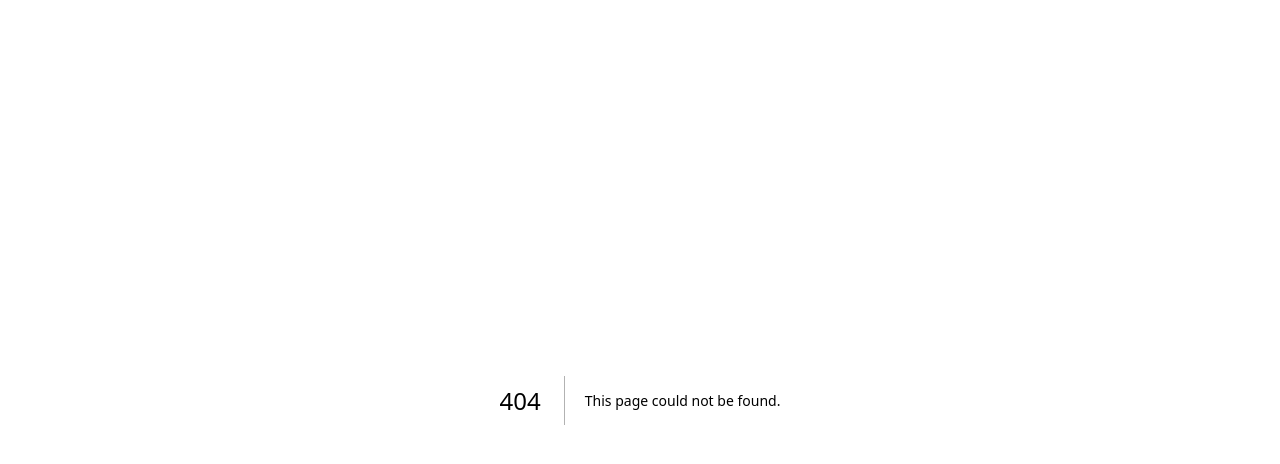
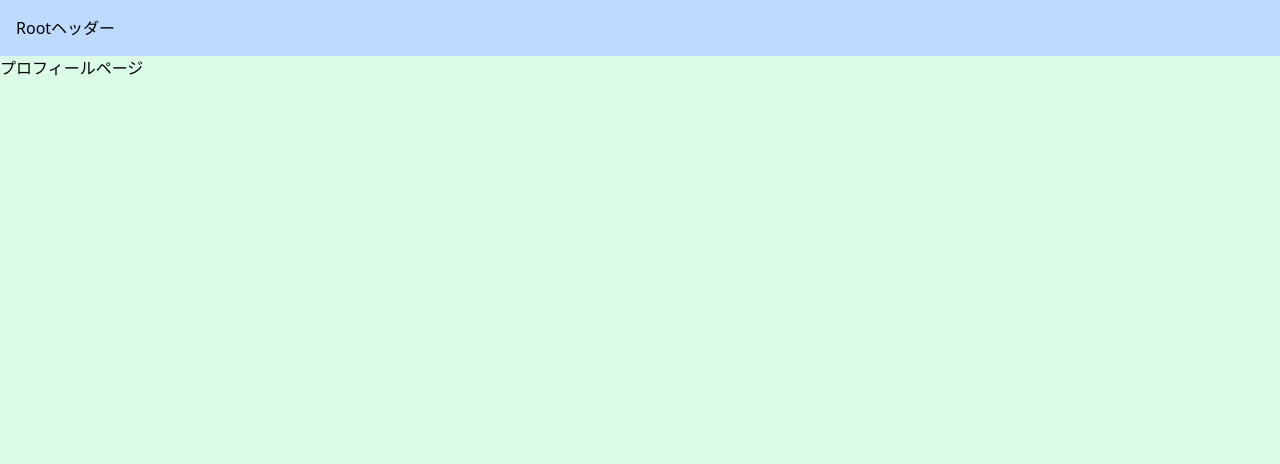
Before and after one commit to Jigubkmn/next-udemy-basic, a Next.js app: page /about/profile in a window 1280 px wide. Before the commit this address had no page. Shown: the top 464 px of the page. Built offline with nearby package versions, Linux system fonts and the light colour scheme.

Commit message:
layoutの反映ファイル

```diff
--- /dev/null
+++ b/src/app/about/layout.tsx
@@ -0,0 +1,11 @@
+export default function AboutLayout({
+  children,
+}: Readonly<{
+  children: React.ReactNode;
+}>) {
+  return (
+    <div className="bg-green-100 h-screen">
+      {children}
+    </div>
+  )
+}
--- /dev/null
+++ b/src/app/about/profile/page.tsx
@@ -0,0 +1,5 @@
+export default function ProfilePage() {
+  return (
+    <div>プロフィールページ</div>
+  )
+}
--- a/src/app/layout.tsx
+++ b/src/app/layout.tsx
@@ -13,8 +13,11 @@
   children: React.ReactNode;
 }>) {
   return (
-    <html lang="en">
+    <html lang="ja">
       <body>
+        <header className="bg-blue-200 p-4">
+          Rootヘッダー
+        </header>
         {children}
       </body>
     </html>
```
